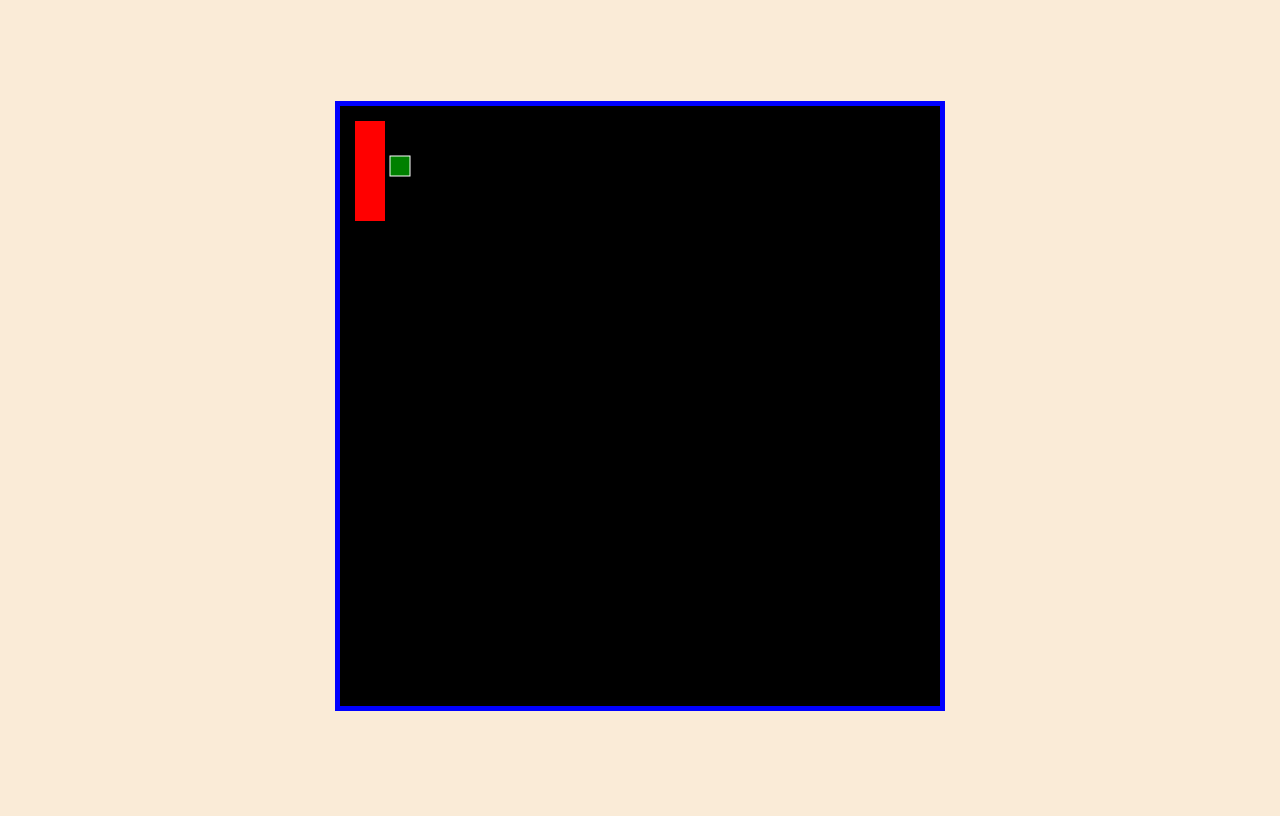
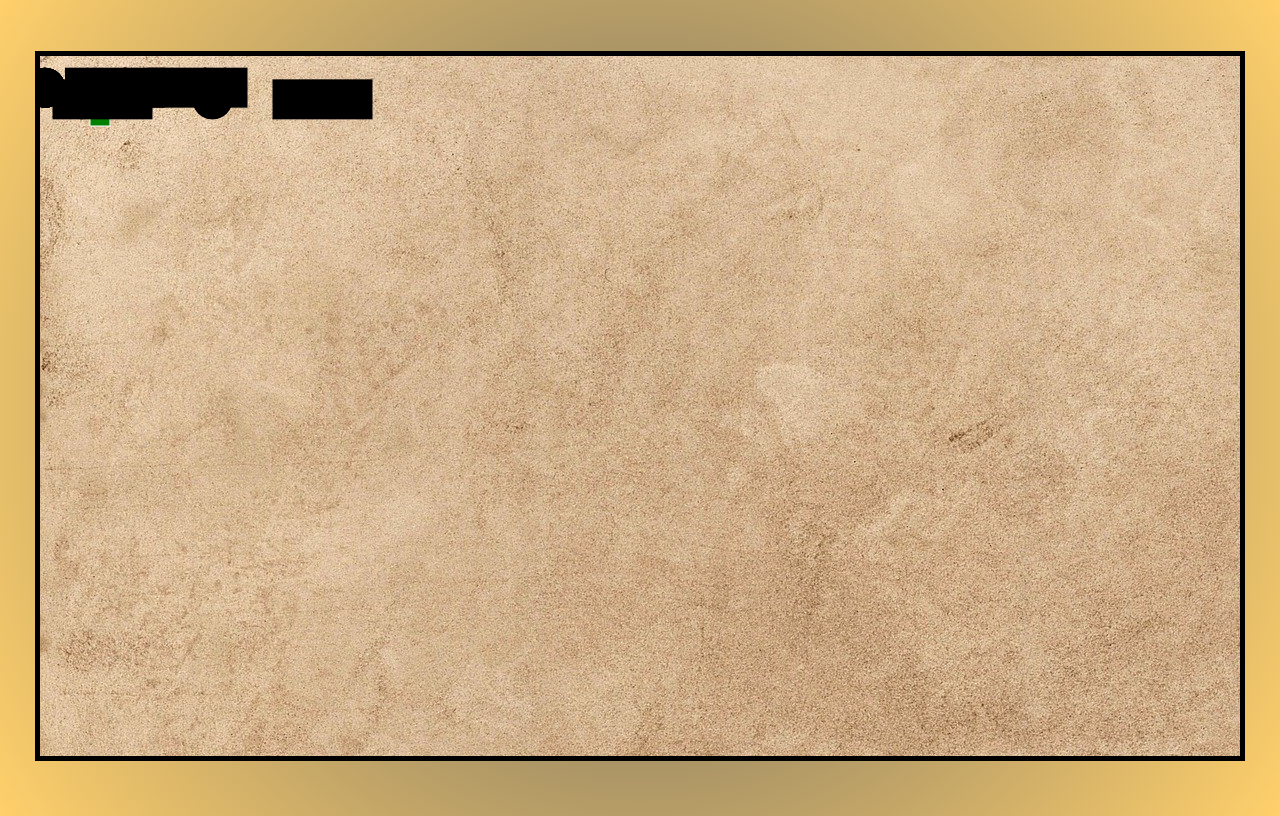
Before and after one commit to mfordas/CC_Snake, a website built with webpack: page index.html in a window 1280 px wide. Built offline with nearby package versions, Linux system fonts and the light colour scheme.

Commit message:
nowe tło i przeszkody

```diff
--- a/index.html
+++ b/index.html
@@ -10,7 +10,7 @@
 
   <body>
     <div id="wrapper">
-      <canvas width="600" height="600"></canvas>
+      <canvas width="1200" height="700"></canvas>
     </div>
 
     <script defer src="index.js"></script>
--- a/src/main.js
+++ b/src/main.js
@@ -7,16 +7,25 @@ export const cw = canvas.width / 20;
 export const ch = canvas.height / 20;
 
 const snake = new Snake(50, 50);
-const wall = new Wall(cw / 2, ch / 2);
+
+
+const background = new Image();
+background.src = "../src/walls/background.jpg";
+
+const walls = new Wall();
+const itemsFirstRow = walls.addItemsToFirstRow();
+const itemsSecondRow = walls.addItemsToSecondRow();
 
 const gameLoop = () => {
-  ctx.fillStyle = 'black';
-  ctx.fillRect(0, 0, canvas.width, canvas.height); //tło
+  ctx.drawImage(background,0,0);
+  //ctx.fillStyle = 'white';
+  //ctx.fillRect(0, 0, cw, ch); //tło
   snake.move();
   snake.tailMove();
   snake.onHit();
   snake.draw();
-  wall.draw();
+  walls.drawWalls(itemsFirstRow, itemsSecondRow);
+
 
   requestAnimationFrame(gameLoop); // ta linijka musi być zawsze na końcu funkcji
 };
@@ -32,4 +41,6 @@ document.addEventListener('keypress', ({ keyCode }) => {
   if (keyCode === 107) snake.expandSnake();
 });
 
+console.log(itemsFirstRow[0]);
+
 requestAnimationFrame(gameLoop);
--- a/src/wall.js
+++ b/src/wall.js
@@ -1,16 +1,107 @@
 import { ctx, cw, ch } from './main';
 
 class Wall {
+
   constructor(x, y) {
     this.x = x;
     this.y = y;
-    this.length = 30;
-    this.height = 100;
+    this.length = 100;
+    this.height = 40;
+    this.radius = this.height/2;
+    this.time = null;
+    this.upperRow = ch/3;
+    this.upperRowCircle = this.upperRow+this.radius;
+    this.bottomRow = 2*ch/3;
+    this.bottomRowCircle = this.bottomRow+this.radius;
+    this.wallsFirstRow = [];
+    this.wallsSecondRow = [];
   }
-  draw() {
-    ctx.fillStyle = 'red';
+  drawRect() {
+    ctx.fillStyle = 'black';
     ctx.fillRect(this.x, this.y, this.length, this.height);
   }
+
+  drawCirc(){
+    ctx.fillStyle = 'black';
+    ctx.arc(this.x, this.y, this.radius, 0, Math.PI*2);
+    ctx.fill();
+  }
+
+  addItemsToFirstRow() {
+    this.wallsFirstRow.push(new Wall(cw/12, this.upperRowCircle));
+    this.wallsFirstRow.push(new Wall((cw / 12)+4*this.radius, this.upperRowCircle));
+    this.wallsFirstRow.push(new Wall((cw/12)+8*this.radius, this.upperRowCircle));
+    this.wallsFirstRow.push(new Wall((cw/12)+8*this.radius, this.upperRowCircle));
+    this.wallsFirstRow.push(new Wall(5*cw/12, this.upperRow));
+    this.wallsFirstRow.push(new Wall((5*cw/12)+this.length+3*this.radius, this.upperRowCircle));
+    this.wallsFirstRow.push(new Wall(9.5*cw / 12, this.upperRowCircle));
+    this.wallsFirstRow.push(new Wall((9.5*cw / 12)+3*this.radius, this.upperRow));
+
+    return this.wallsFirstRow;
+  }
+
+  addItemsToSecondRow() {
+    this.wallsSecondRow.push(new Wall(2.5*cw/12, this.bottomRow));
+    this.wallsSecondRow.push(new Wall((2.5*cw/12)+this.length+3*this.radius, this.bottomRowCircle));
+    this.wallsSecondRow.push(new Wall((2.5*cw/12)+this.length+6*this.radius, this.bottomRow));
+    this.wallsSecondRow.push(new Wall(8.5*cw/12, this.bottomRowCircle));
+
+    return this.wallsSecondRow;
+    }
+
+    returnObjectFromArray (i) {
+      return this.wallsFirstRow[i];
+    }
+
+  drawWalls(arr1, arr2){
+    //upper row
+  ctx.beginPath();
+  let i=0;
+  for (i; i<=3; i++){
+    arr1[i].drawCirc();
+  };
+  if (i = 4){
+    arr1[i].drawRect();
+  }
+  for (i =5; i<=6; i++){
+    arr1[i].drawCirc();
+  }
+  if(i=7){
+    arr1[i].drawRect();
+  }
+  ctx.closePath();
+
+  //bottom row
+  ctx.beginPath();
+  i=0;
+  for (i; i<1; i++){
+    arr2[i].drawRect();
+  };
+  if (i = 1){
+    arr2[i].drawCirc();
+    i++
+  }
+  if (i =2){
+    arr2[i].drawRect();
+    i++
+  }
+  if(i=3){
+    arr2[i].drawCirc();
+  }
+  ctx.closePath();
+  }
+
+  drawText() {
+    ctx.font = '300px bold serif';
+    ctx.fillText('S', cw /12, ch/2.5);
+    ctx.fillText('N', 5*cw /12, ch/2.5);
+    ctx.fillText('A', 9*cw /12, ch/2.5);
+    ctx.fillText('K', 3*cw /12, 2.2*ch/2.5);
+    ctx.fillText('E', 7*cw /12, 2.2*ch/2.5);
+  }
+
+
+
 }
 
 export default Wall;
--- a/style.css
+++ b/style.css
@@ -1,5 +1,7 @@
 body {
-    background-color: antiquewhite;
+    /*background-color: antiquewhite;*/
+    background: rgb(31,31,31);
+    background: radial-gradient(circle, rgba(31,31,31,0.70) 0%, rgba(255,208,107,1) 100%);
     display: flex;
     justify-content: center;
     align-items: center;
@@ -7,5 +9,5 @@ body {
 }
 
 canvas {
-    border: blue solid 5px;
+    border: black solid 5px;
 }
```
Also changed, not shown: src/walls/background.jpg (added).
